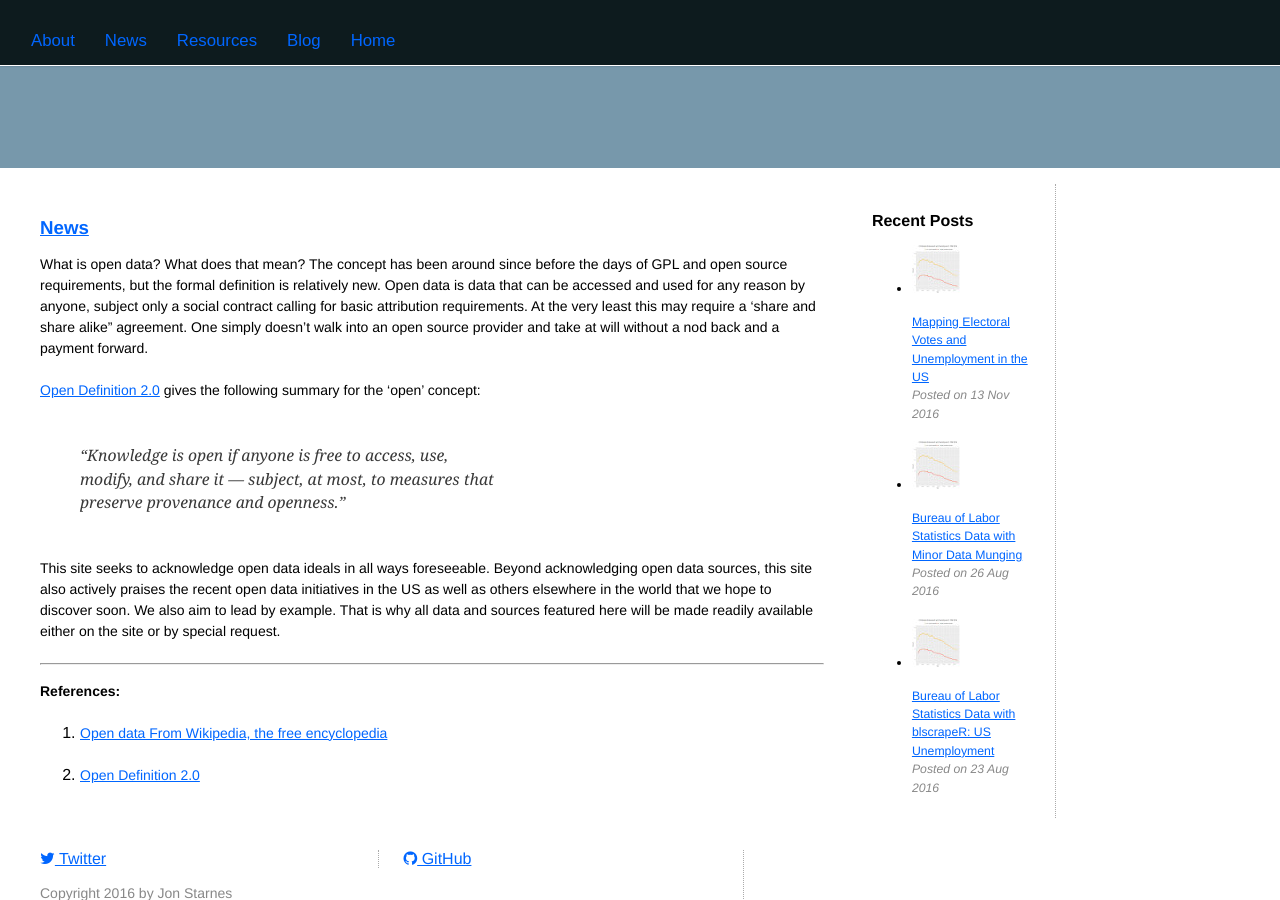
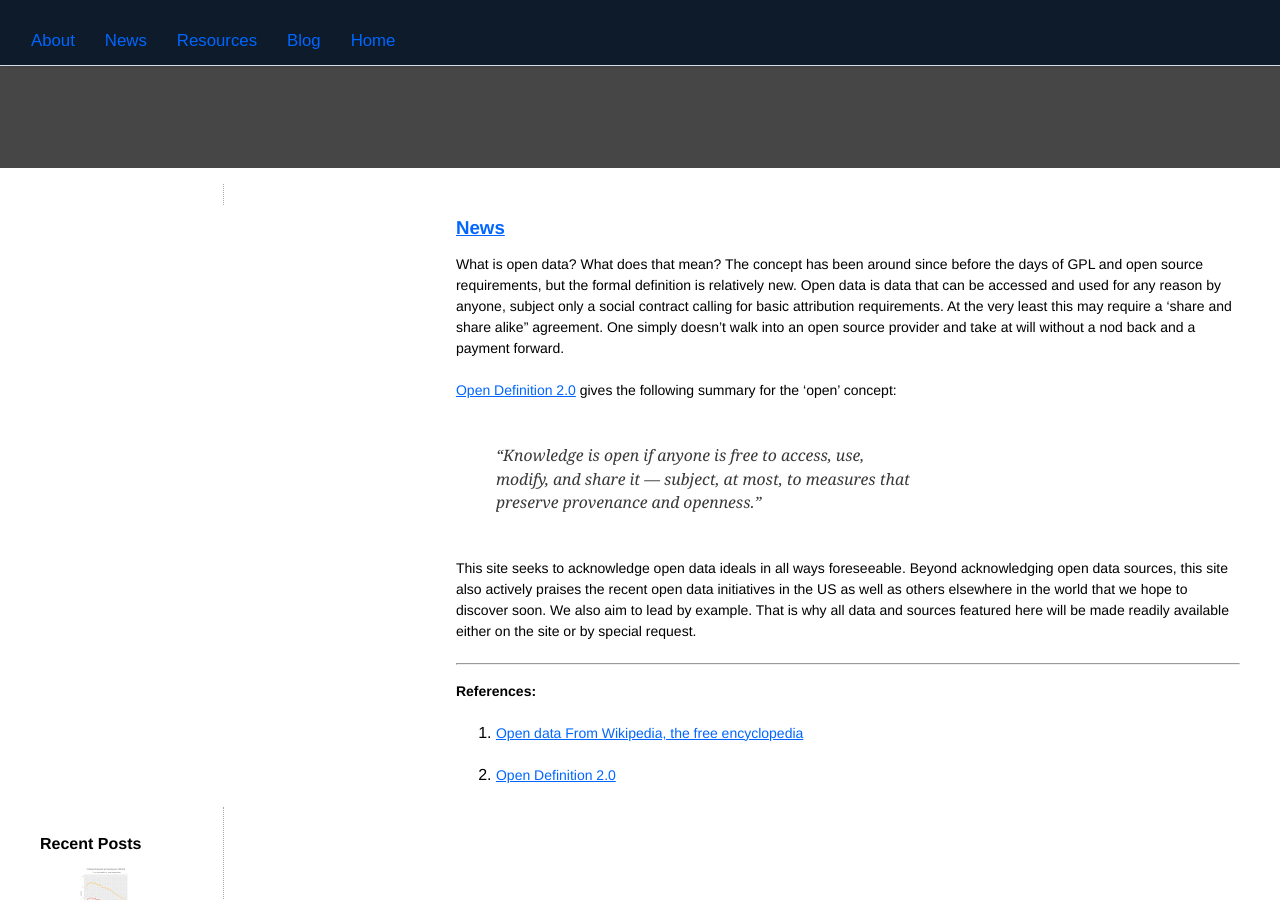
Before and after one commit to jon-starnes/jon-starnes.github.io, a Jekyll site: the page built from index.html, in a window 1280 px wide and 900 px high. Built offline with Jekyll 4.4.1, drawn with Linux system fonts in a browser that asks for light colours; nearby versions of some CDN libraries.

Commit message:
Style updates

```diff
--- a/_layouts/main1.html
+++ b/_layouts/main1.html
@@ -4,6 +4,16 @@
 
 <div class="container">
   <div class="row">
+
+    <!-- Sidebar content -->
+    <div class="col sidebar1">
+      <div class="row">
+        <div class="col info">
+          <p></p>
+        </div>
+      </div> <!-- col info row -->
+    </div> <!--col sidebar1-->
+
     <div class="col content1">
       {{ content }}
     </div>
@@ -37,9 +47,9 @@
           <p><a href="{{ post.url | prepend: site.baseurl }}">Read More</a></p>
           <div class="spacing"></div>
           {% endfor %}
-
         </div> <!-- col info -->
       </div> <!-- col info row -->
     </div> <!--col sidebar1-->
+
   </div> <!-- container row -->
 </div> <!-- container -->
--- a/_sass/_base.scss
+++ b/_sass/_base.scss
@@ -1,13 +1,13 @@
 $content-width: 99%;
-$main: #F2F2F2;
+$main: #E0E1DD;
 /* $font-style: 'Open Sans', sans-serif; */
 $font-color: #262626;
-$link-color: #7798AB;
+$link-color: #778DA9;
 $link-hover-color: #F2CEE6;
 $heading-font: 'Muli', sans-serif;
-$heading-font-color: #7798AB;
-$light:  	#C3DBC5; /* #E7EDF4; */
-$header:  #7798AB; /* #1D1425; */
+$heading-font-color: #474647;
+$light:  	#778DA9; /* #E7EDF4; */
+$header:  #474647; /* #1D1425; */
 $blockquote: #DEA54B;
 
 *,
--- a/_sass/_layout.scss
+++ b/_sass/_layout.scss
@@ -108,7 +108,7 @@
 	position: fixed;
 	top: 0;
 	left: 0;
-	background: #0D1B1E;
+	background: #0D1B2A;
 	width: 100%;
 	z-index: 2;
 	border-bottom: 1px solid lighten($light, 30%);
```
Lines whose indentation alone changed are shown as unchanged.
